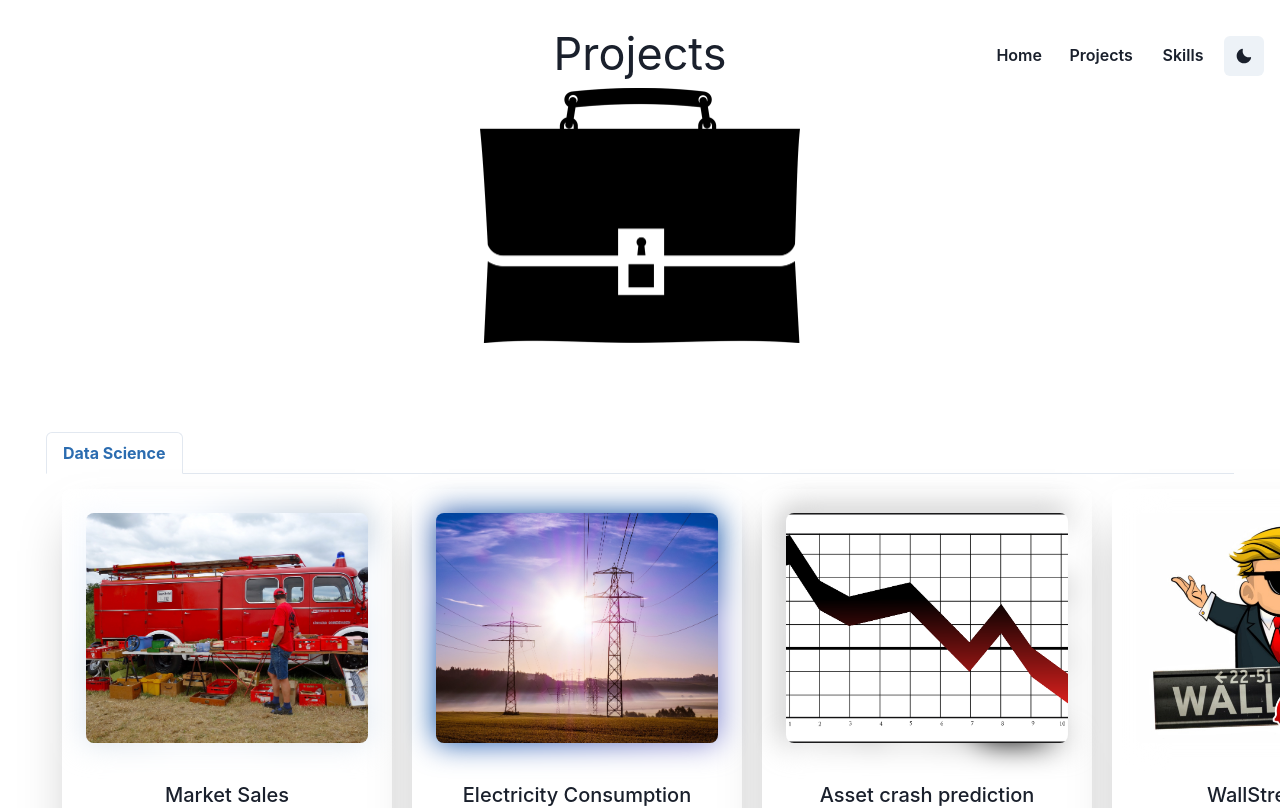
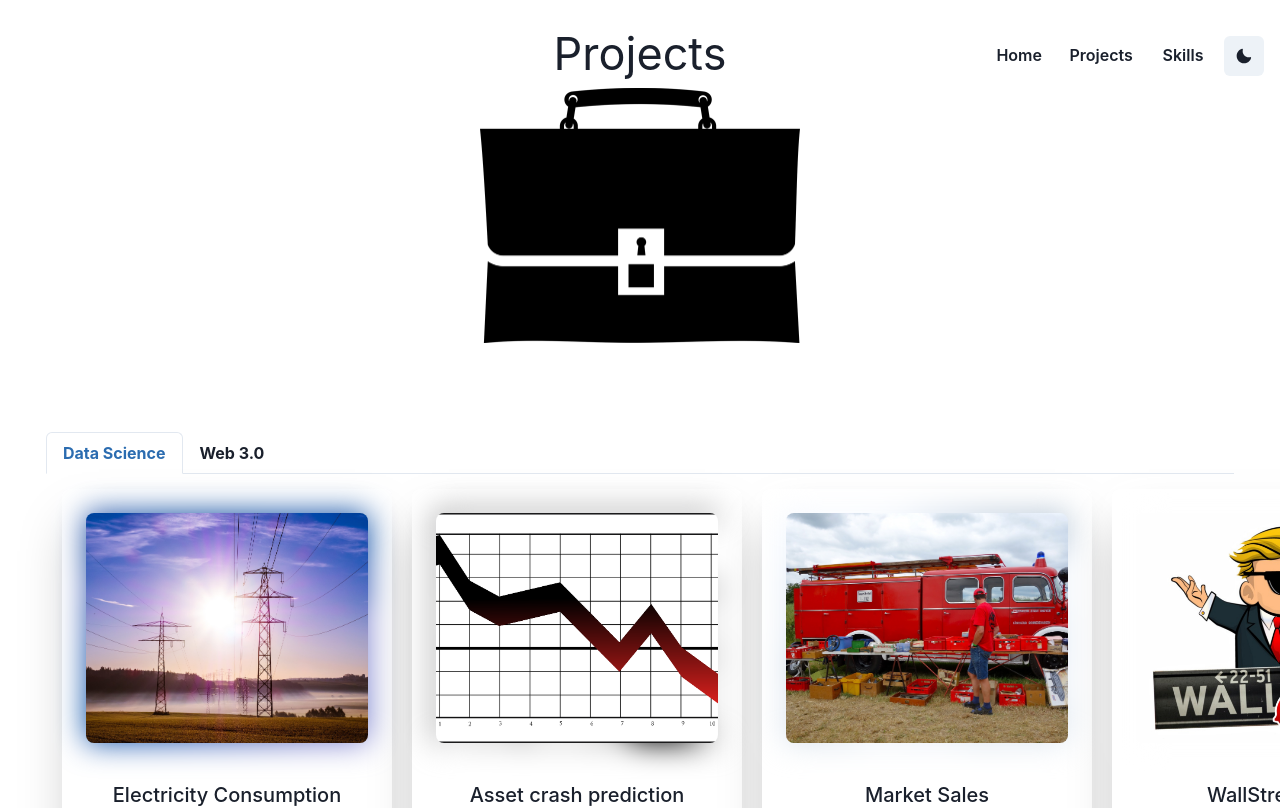
Before and after one commit to KenatSF/kenny-projects, a Next.js app: page /projects in a window 1280 px wide. Shown: the top 808 px of the page. Built offline with nearby package versions, Linux system fonts and the light colour scheme.

Commit message:
blockchain on

```diff
--- a/components/datagrid/index.js
+++ b/components/datagrid/index.js
@@ -12,14 +12,6 @@ export default function Datagrid() {
         <Box>
             <Grid templateColumns={isNotSmallerScreen ? "repeat(4, minmax(350px, 1fr))" : "repeat(1, minmax(250px, 1fr))"}>
                 <Projectinfo
-                    image={"/datascience/market.jpg"}
-                    linkTo={"https://github.com/KenatSF/Basic_Data_Analysis/blob/main/2_Exploratory_Analysis.ipynb"}
-                    samePage={false}
-                    imageTittle={"Market Sales"}
-                    imageDescription={"Analysis of a sales database using Python."}
-                    imageView={"Code"}
-                    imageButton={"Go"} />
-                <Projectinfo
                     image={"/datascience/electricity.jpg"}
                     linkTo={"https://github.com/KenatSF/Electricity_Consumption"}
                     samePage={false}
@@ -33,6 +25,14 @@ export default function Datagrid() {
                     samePage={false}
                     imageTittle={"Asset crash prediction"}
                     imageDescription={"Construction of models to predict the eventual falls of the asset."}
+                    imageView={"Code"}
+                    imageButton={"Go"} />
+                <Projectinfo
+                    image={"/datascience/market.jpg"}
+                    linkTo={"https://github.com/KenatSF/Basic_Data_Analysis/blob/main/2_Exploratory_Analysis.ipynb"}
+                    samePage={false}
+                    imageTittle={"Market Sales"}
+                    imageDescription={"Analysis of a sales database using Python."}
                     imageView={"Code"}
                     imageButton={"Go"} />
                 <Projectinfo
--- a/components/web3grid/index.js
+++ b/components/web3grid/index.js
@@ -40,7 +40,7 @@ export default function Web3grid() {
                     linkTo={"https://github.com/KenatSF/Solidity_Multisig_Wallet/blob/main/contracts/Firmas.sol"}
                     samePage={false}
                     imageTittle={"Multisignature"}
-                    imageDescription={"Save your crypto funds safely with multiple signers."}
+                    imageDescription={"Save your token funds safely with multiple signers."}
                     imageView={"Code"}
                     imageButton={"Go"} />
             </Grid>
--- a/pages/index.js
+++ b/pages/index.js
@@ -10,7 +10,7 @@ export default function Home() {
 
   return (
     <VStack p={5}>
-      <Header myInfo={"Data Science - Automatization scripts"}></Header>
+      <Header myInfo={"Data Science - Automatization scripts - Blockchain"}></Header>
       <Social></Social>
       <Description
         infoLeft={"Projects"}
--- a/pages/projects.js
+++ b/pages/projects.js
@@ -2,7 +2,7 @@ import { Flex, Text, Box, TabPanels, Tab, TabList, Tabs, TabPanel, Link, Center,
 import React from "react";
 
 import Datagrid from "../components/datagrid";
-//import Web3grid from "../components/web3grid";
+import Web3grid from "../components/web3grid";
 
 export default function Projects() {
     // Projects(props)
@@ -23,10 +23,14 @@ export default function Projects() {
                 <Tabs variant="enclosed">
                     <TabList>
                         <Tab fontWeight="bold">Data Science</Tab>
+                        <Tab fontWeight="bold">Web 3.0</Tab>
                     </TabList>
                     <TabPanels>
                         <TabPanel>
                             <Datagrid />
+                        </TabPanel>
+                        <TabPanel>
+                            <Web3grid />
                         </TabPanel>
                     </TabPanels>
                 </Tabs>
@@ -45,20 +49,3 @@ export default function Projects() {
 //         },
 //     };
 //   }
-
-
-
-{/* <Tabs variant="enclosed">
-                <TabList>
-                    <Tab fontWeight="bold">Data Science</Tab>
-                    <Tab fontWeight="bold">Web 3.0</Tab>
-                </TabList>
-                <TabPanels>
-                    <TabPanel>
-                        <Datagrid />
-                    </TabPanel>
-                    <TabPanel>
-                        <Web3grid />
-                    </TabPanel>
-                </TabPanels>
-            </Tabs> */}
```
